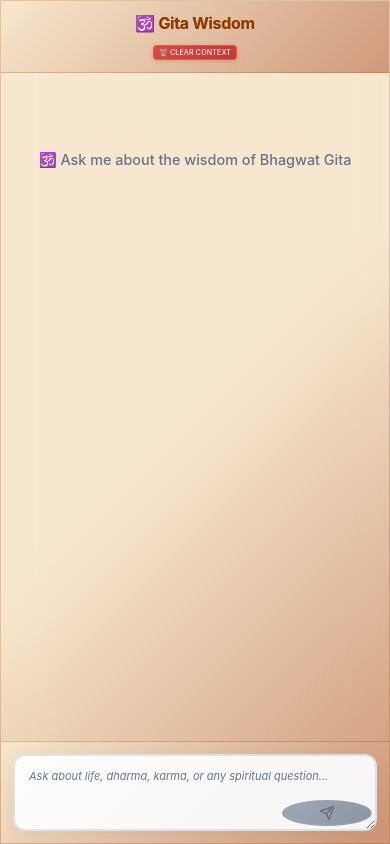
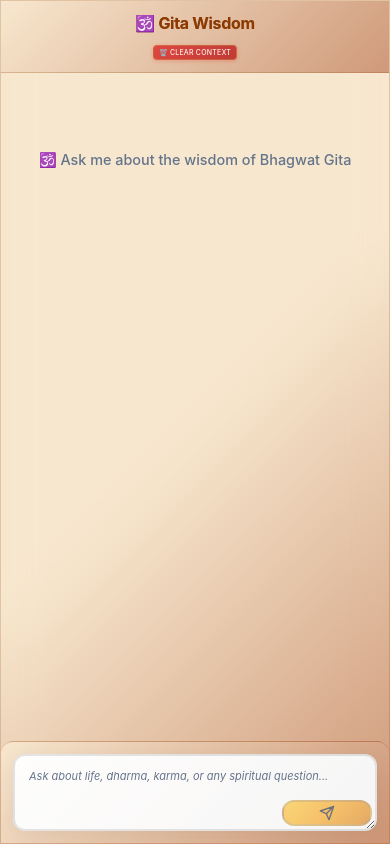
Before and after one commit to Shubham242000/Bhagwat-Gita-Wisdom, a React (Create React App) app in the folder client/: page / in a window 390 px wide. Built offline with nearby package versions, Linux system fonts and the light colour scheme.

Commit message:
code changes

```diff
--- a/client/public/index.html
+++ b/client/public/index.html
@@ -4,7 +4,7 @@
     <meta charset="utf-8" />
     <meta http-equiv="Content-Type" content="text/html; charset=utf-8" />
     <link rel="icon" href="%PUBLIC_URL%/favicon-simple.svg" type="image/svg+xml" />
-    <meta name="viewport" content="width=device-width, initial-scale=1" />
+    <meta name="viewport" content="width=device-width, initial-scale=1, viewport-fit=cover, user-scalable=no" />
     <meta name="theme-color" content="#000000" />
     <meta
       name="description"
--- a/client/src/App.css
+++ b/client/src/App.css
@@ -4,7 +4,7 @@
 }
 
 html, body, #root {
-  height: 100%;
+  height: 100dvh; /* Dynamic viewport height for mobile */
   margin: 0;
   padding: 0;
   font-family: 'Inter', -apple-system, BlinkMacSystemFont, 'Segoe UI', sans-serif;
@@ -19,12 +19,18 @@ html, body, #root {
   max-width: 1200px;
   margin: 0 auto;
   min-height: 100vh;
+  min-height: 100dvh; /* Dynamic viewport height for mobile */
   display: flex;
   flex-direction: column;
   backdrop-filter: blur(20px);
   border-radius: 0;
   box-shadow: 0 0 60px rgba(140, 59, 0, 0.15);
   border: 1px solid rgba(140, 59, 0, 0.2);
+  /* Safe area support for mobile */
+  padding-top: env(safe-area-inset-top);
+  padding-bottom: env(safe-area-inset-bottom);
+  padding-left: env(safe-area-inset-left);
+  padding-right: env(safe-area-inset-right);
 }
 
 /* Header */
@@ -343,13 +349,11 @@ html, body, #root {
   position: absolute;
   right: 8px;
   bottom: 8px;
-  width: 32px;
-  height: 32px;
   padding: 0;
-  background: linear-gradient(135deg, #fbbf24 0%, #f59e0b 50%, #d97706 100%);
+  /* background: linear-gradient(135deg, #fbbf24 0%, #f59e0b 50%, #d97706 100%); */
   color: #0f172a;
   border: 2px solid rgba(212, 175, 55, 0.6);
-  border-radius: 50%;
+
   cursor: pointer;
   transition: all 0.3s ease;
   display: flex;
@@ -366,7 +370,7 @@ html, body, #root {
 }
 
 .send-button:hover {
-  background: linear-gradient(135deg, #f59e0b 0%, #d97706 50%, #b45309 100%);
+  /* background: linear-gradient(135deg, #f59e0b 0%, #d97706 50%, #b45309 100%); */
   box-shadow: 0 6px 20px rgba(251, 191, 36, 0.6);
   border-color: rgba(212, 175, 55, 0.8);
 }
@@ -376,7 +380,7 @@ html, body, #root {
 }
 
 .send-button:disabled {
-  background: linear-gradient(135deg, #64748b 0%, #475569 100%);
+  /* background: linear-gradient(135deg, #64748b 0%, #475569 100%); */
   border-color: rgba(100, 116, 139, 0.3);
   cursor: not-allowed;
   opacity: 0.6;
@@ -505,6 +509,7 @@ textarea:disabled {
 
   .chat-container {
     padding: 16px;
+    padding-bottom: 80px; /* Extra space for mobile browser UI */
   }
 
   .message {
@@ -533,6 +538,17 @@ textarea:disabled {
   .input-form {
     padding: 16px;
     gap: 10px;
+    position: fixed;
+    bottom: 0;
+    left: 0;
+    right: 0;
+    background: linear-gradient(135deg, rgba(247, 231, 206, 0.98) 0%, rgba(205, 149, 117, 0.98) 100%);
+    backdrop-filter: blur(20px);
+    border-top: 1px solid rgba(140, 59, 0, 0.3);
+    padding-bottom: calc(16px + env(safe-area-inset-bottom));
+    z-index: 1000;
+    border-top-left-radius: 12px;
+    border-top-right-radius: 12px;
   }
 
   textarea {
@@ -578,6 +594,7 @@ textarea:disabled {
 
   .chat-container {
     padding: 12px;
+    padding-bottom: 80px; /* Extra space for mobile browser UI */
   }
 
   .message {
@@ -588,6 +605,17 @@ textarea:disabled {
 
   .input-form {
     padding: 12px;
+    position: fixed;
+    bottom: 0;
+    left: 0;
+    right: 0;
+    background: linear-gradient(135deg, rgba(247, 231, 206, 0.98) 0%, rgba(205, 149, 117, 0.98) 100%);
+    backdrop-filter: blur(20px);
+    border-top: 1px solid rgba(140, 59, 0, 0.3);
+    padding-bottom: calc(12px + env(safe-area-inset-bottom));
+    z-index: 1000;
+    border-top-left-radius: 12px;
+    border-top-right-radius: 12px;
   }
 
   textarea {
--- a/client/src/App.js
+++ b/client/src/App.js
@@ -176,7 +176,7 @@ function App() {
           <button
             type="submit"
             disabled={isLoading || !input.trim()}
-            className={`send-button ${inputFocused ? 'visible' : ''}`}
+            className={`send-button ${inputFocused || input.trim() ? 'visible' : ''}`}
             title="Send message"
           >
             <svg width="16" height="16" viewBox="0 0 24 24" fill="none" xmlns="http://www.w3.org/2000/svg">
```
